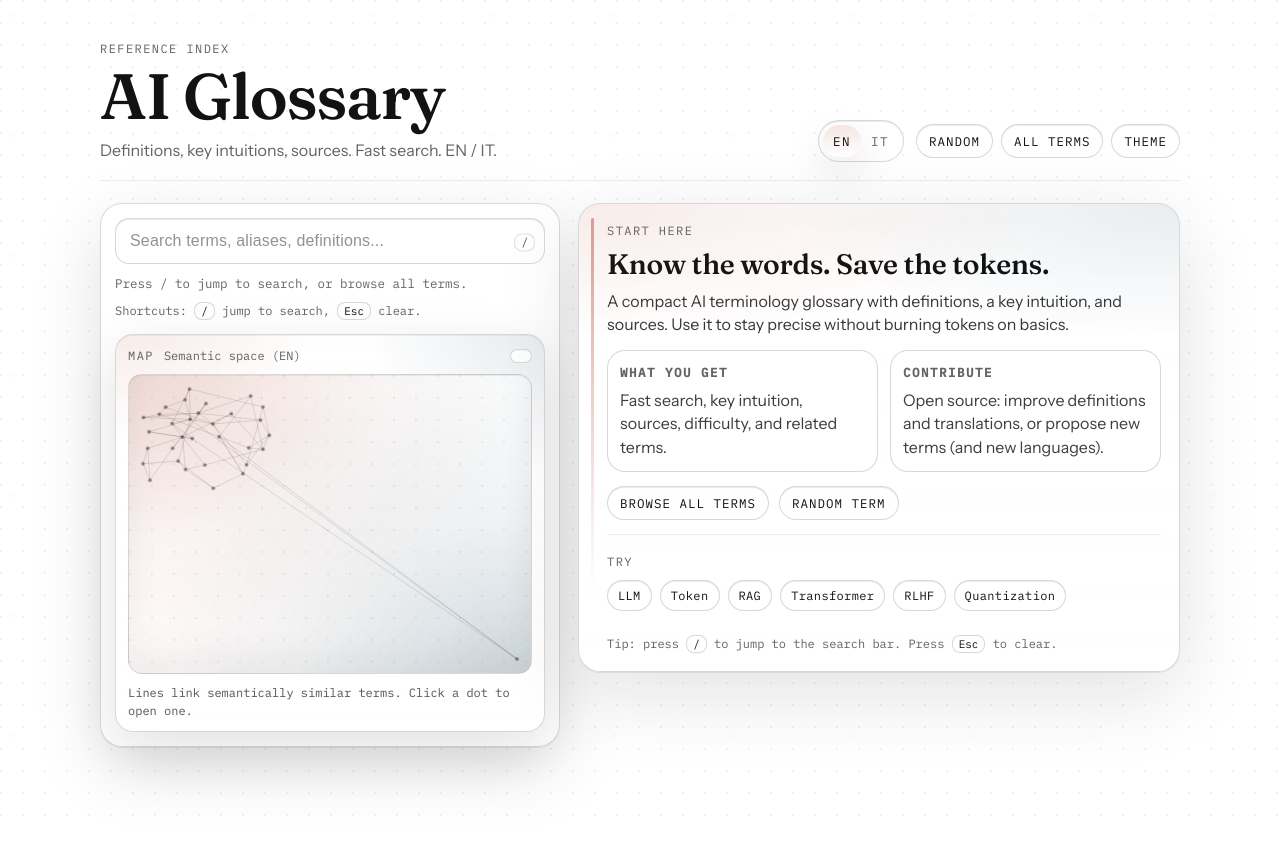
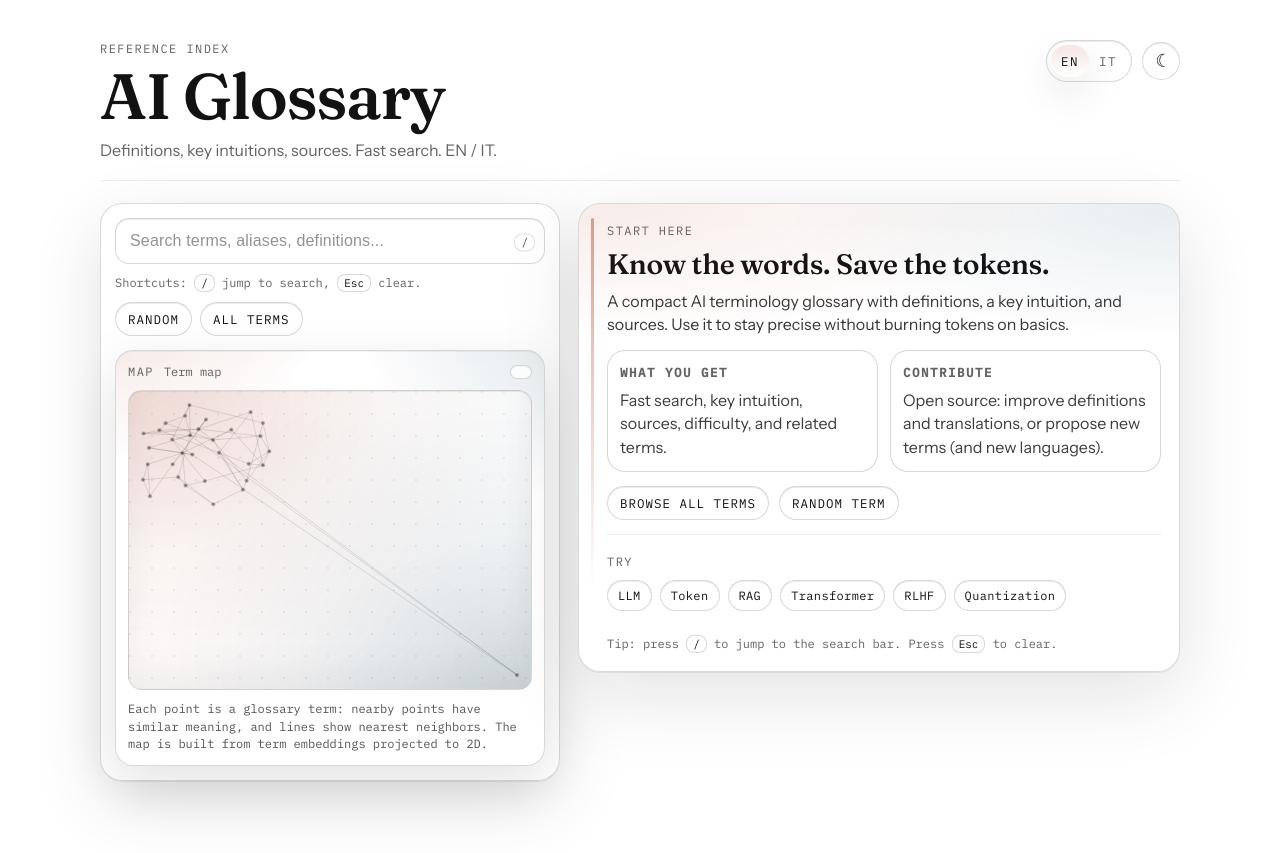
Before and after one commit to GarauGarau/ai-glossary, a plain HTML site: page docs/index.html in a window 1280 px wide. Before the commit the page ends 819 px from the top, so only its background shows below. Drawn offline with Linux system fonts and the light colour scheme.

Commit message:
Fix selettore tema, didascalia mappa

```diff
--- a/docs/app.js
+++ b/docs/app.js
@@ -196,6 +196,22 @@ function renderIntro() {
 }
 
 
+function renderThemeToggle() {
+  const dark = document.body.classList.contains("dark");
+  themeToggleEl.textContent = dark ? "☀" : "☾";
+
+  let label = "Switch to dark theme";
+  if (state.lang === "it") {
+    label = dark ? "Passa al tema chiaro" : "Passa al tema scuro";
+  } else {
+    label = dark ? "Switch to light theme" : "Switch to dark theme";
+  }
+
+  themeToggleEl.setAttribute("aria-label", label);
+  themeToggleEl.title = label;
+}
+
+
 function renderControlCopy() {
   document.querySelectorAll("[data-shortcuts]").forEach((node) => {
     node.hidden = node.dataset.shortcuts !== state.lang;
@@ -208,12 +224,11 @@ function renderControlCopy() {
   if (state.lang === "it") {
     searchEl.placeholder = "Cerca termini, alias, definizioni...";
     randomTermEl.textContent = "Casuale";
-    themeToggleEl.textContent = "Tema";
-    return;
+  } else {
+    searchEl.placeholder = "Search terms, aliases, definitions...";
+    randomTermEl.textContent = "Random";
   }
-  searchEl.placeholder = "Search terms, aliases, definitions...";
-  randomTermEl.textContent = "Random";
-  themeToggleEl.textContent = "Theme";
+  renderThemeToggle();
 }
 
 
@@ -897,9 +912,7 @@ function render() {
   }
 
   if (!state.query.trim()) {
-    updateMeta(state.lang === "it"
-      ? "Premi / per attivare la ricerca, oppure sfoglia tutti i termini."
-      : "Press / to jump to search, or browse all terms.");
+    updateMeta("");
     return;
   }
 
@@ -914,6 +927,7 @@ function setupTheme() {
   const useDark = localStorage.getItem("theme") === "dark" ||
     (!localStorage.getItem("theme") && media.matches);
   document.body.classList.toggle("dark", useDark);
+  renderThemeToggle();
   themeToggleEl.addEventListener("click", () => {
     const next = !document.body.classList.contains("dark");
     document.body.classList.toggle("dark", next);
--- a/docs/index.html
+++ b/docs/index.html
@@ -20,11 +20,7 @@
 
         <div class="top-controls" aria-label="Top controls">
           <nav id="lang-switch" class="lang-switch" aria-label="Language selector"></nav>
-          <div class="actions">
-            <button id="random-term" type="button" class="ghost">Random</button>
-            <button id="list-all" type="button" class="ghost">All terms</button>
-            <button id="theme-toggle" type="button" class="ghost">Theme</button>
-          </div>
+          <button id="theme-toggle" type="button" class="ghost icon-toggle" aria-label="Switch to dark theme" title="Switch to dark theme">☾</button>
         </div>
       </header>
 
@@ -42,20 +38,23 @@
             <span data-shortcuts="en">Shortcuts: <span class="kbd">/</span> jump to search, <span class="kbd">Esc</span> clear.</span>
             <span data-shortcuts="it" hidden>Scorciatoie: <span class="kbd">/</span> attiva la ricerca, <span class="kbd">Esc</span> pulisci.</span>
           </div>
+          <div class="actions">
+            <button id="random-term" type="button" class="ghost">Random</button>
+            <button id="list-all" type="button" class="ghost">All terms</button>
+          </div>
 
           <section class="map-panel" aria-label="Term map">
             <div class="map-head">
               <div class="map-title">
                 <span class="kicker">Map</span>
-                <span class="map-sub" data-map-lang="en">Semantic space (EN)</span>
-                <span class="map-sub" data-map-lang="it" hidden>Spazio semantico (EN)</span>
+                <span class="map-sub">Term map</span>
               </div>
               <div id="map-label" class="map-label" aria-live="polite"></div>
             </div>
             <canvas id="term-map" class="term-map" aria-label="Knowledge map"></canvas>
             <div class="map-hint">
-              <span data-map-lang="en">Lines link semantically similar terms. Click a dot to open one.</span>
-              <span data-map-lang="it" hidden>Le linee collegano termini semanticamente simili. Clicca un pallino per aprirne uno.</span>
+              <span data-map-lang="en">Each point is a glossary term: nearby points have similar meaning, and lines show nearest neighbors. The map is built from term embeddings projected to 2D.</span>
+              <span data-map-lang="it" hidden>Ogni punto rappresenta un termine del glossario: punti vicini hanno significato simile, e le linee mostrano i vicini più prossimi. La mappa è creata da embedding dei termini proiettati in 2D.</span>
             </div>
           </section>
         </section>
--- a/docs/style.css
+++ b/docs/style.css
@@ -18,12 +18,6 @@
   --accent2-rgb: 14 58 83;
 
   --dot-rgb: 18 18 18;
-  --dot-alpha: 0.06;
-  --dot-alpha2: 0.025;
-  --dot-size: 1.2px;
-  --dot-size2: 1.6px;
-  --dot-gap: 22px;
-  --dot-gap2: 120px;
 
   --radius-xl: 22px;
   --radius-lg: 18px;
@@ -57,8 +51,6 @@ body.dark {
   --accent2-rgb: 102 191 177;
 
   --dot-rgb: 245 245 245;
-  --dot-alpha: 0.07;
-  --dot-alpha2: 0.03;
 }
 
 * {
@@ -80,11 +72,6 @@ body {
   color: var(--ink);
   line-height: 1.45;
   background-color: var(--bg0);
-  background-image:
-    radial-gradient(circle at 1px 1px, rgb(var(--dot-rgb) / var(--dot-alpha)) var(--dot-size), transparent calc(var(--dot-size) + 0.01px)),
-    radial-gradient(circle at 1px 1px, rgb(var(--dot-rgb) / var(--dot-alpha2)) var(--dot-size2), transparent calc(var(--dot-size2) + 0.01px));
-  background-size: var(--dot-gap) var(--dot-gap), var(--dot-gap2) var(--dot-gap2);
-  background-position: 0 0, 12px 14px;
 }
 
 a {
@@ -158,9 +145,10 @@ code {
 .top-controls {
   display: flex;
   align-items: center;
-  gap: 12px;
-  flex-wrap: wrap;
+  gap: 10px;
   justify-content: flex-end;
+  margin-left: auto;
+  align-self: flex-start;
 }
 
 .layout {
@@ -376,6 +364,10 @@ body.dark .map-panel::before {
   flex-wrap: wrap;
 }
 
+.controls .actions {
+  margin-top: 10px;
+}
+
 .ghost {
   border: 1px solid var(--line);
   background: rgb(var(--panel-rgb) / 0.92);
@@ -388,6 +380,16 @@ body.dark .map-panel::before {
   border-radius: 999px;
   cursor: pointer;
   box-shadow: inset 0 1px 0 var(--faint);
+}
+
+.icon-toggle {
+  width: 38px;
+  height: 38px;
+  padding: 0;
+  font-size: 18px;
+  line-height: 1;
+  letter-spacing: 0;
+  text-transform: none;
 }
 
 .ghost:hover {
@@ -842,7 +844,7 @@ body.dark .map-panel::before {
 
   .top-controls {
     width: 100%;
-    justify-content: space-between;
+    justify-content: flex-end;
   }
 
   .term-map {
```
